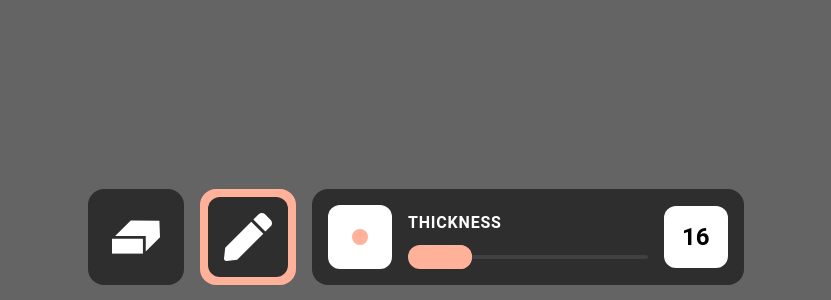
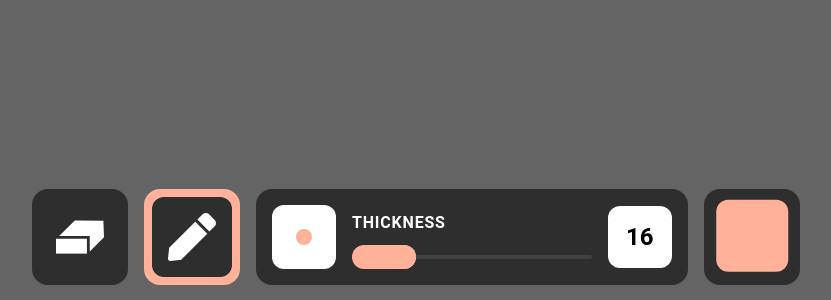
Before and after one commit to itsnoa04/jott, a React (Create React App) app: page / in a window 1280 px wide. Shown: the part 500-800 px from the top of the page, without its empty margins (224-1055 px from the left). Built offline with nearby package versions, Linux system fonts and the light colour scheme.

Commit message:
feat: :sparkles: color switcher
color switcher implimentation

```diff
--- /dev/null
+++ b/src/components/ColorPicker.css
@@ -0,0 +1,31 @@
+.color input {
+  appearance: none;
+  -moz-appearance: none;
+  -webkit-appearance: none;
+  background: none;
+  border: 0;
+  cursor: pointer;
+  height: 4rem;
+  width: 4rem;
+  padding: 0;
+  border-radius: 0.75rem;
+}
+
+.frame {
+  position: absolute;
+  height: 4.5rem;
+  width: 4.5rem;
+  transform: translate(17%, 15%);
+  z-index: 1;
+  top: 0%;
+  left: 0%;
+  pointer-events: none;
+  border-radius: 0.75rem;
+}
+
+.color {
+  position: relative;
+  padding: 1rem;
+  background-color: hsla(0, 0%, 18%, 1);
+  border-radius: 1rem;
+}
--- /dev/null
+++ b/src/components/ColorPicker.jsx
@@ -0,0 +1,25 @@
+import React, { useContext } from "react";
+import StyleContext from "../context/StyleContext";
+import "./ColorPicker.css";
+
+const ColorPicker = () => {
+  const { color, setColor } = useContext(StyleContext);
+
+  return (
+    <div className="color">
+      <div
+        className="frame"
+        style={{
+          backgroundColor: color,
+        }}
+      />
+      <input
+        type="color"
+        value={color}
+        onChange={(e) => setColor(e.target.value)}
+      />
+    </div>
+  );
+};
+
+export default ColorPicker;
--- a/src/components/ToolMenu.css
+++ b/src/components/ToolMenu.css
@@ -4,4 +4,7 @@
   bottom: 15px;
   display: flex;
   gap: 1rem;
+  justify-content: center;
+  align-items: center;
+  flex-wrap: wrap;
 }
--- a/src/components/ToolMenu.jsx
+++ b/src/components/ToolMenu.jsx
@@ -4,6 +4,7 @@ import ToolButton from "./ToolButton";
 import ThicknessSlider from "./ThicknessSlider";
 import Eracer from "../assets/eracer.svg";
 import Pencil from "../assets/pencil.svg";
+import ColorPicker from "./ColorPicker";
 
 const ToolMenu = () => {
   return (
@@ -11,6 +12,7 @@ const ToolMenu = () => {
       <ToolButton icon={Eracer} alt="eracer" size="3rem" />
       <ToolButton icon={Pencil} alt="pencil" size="3rem" />
       <ThicknessSlider />
+      <ColorPicker />
     </div>
   );
 };
```
